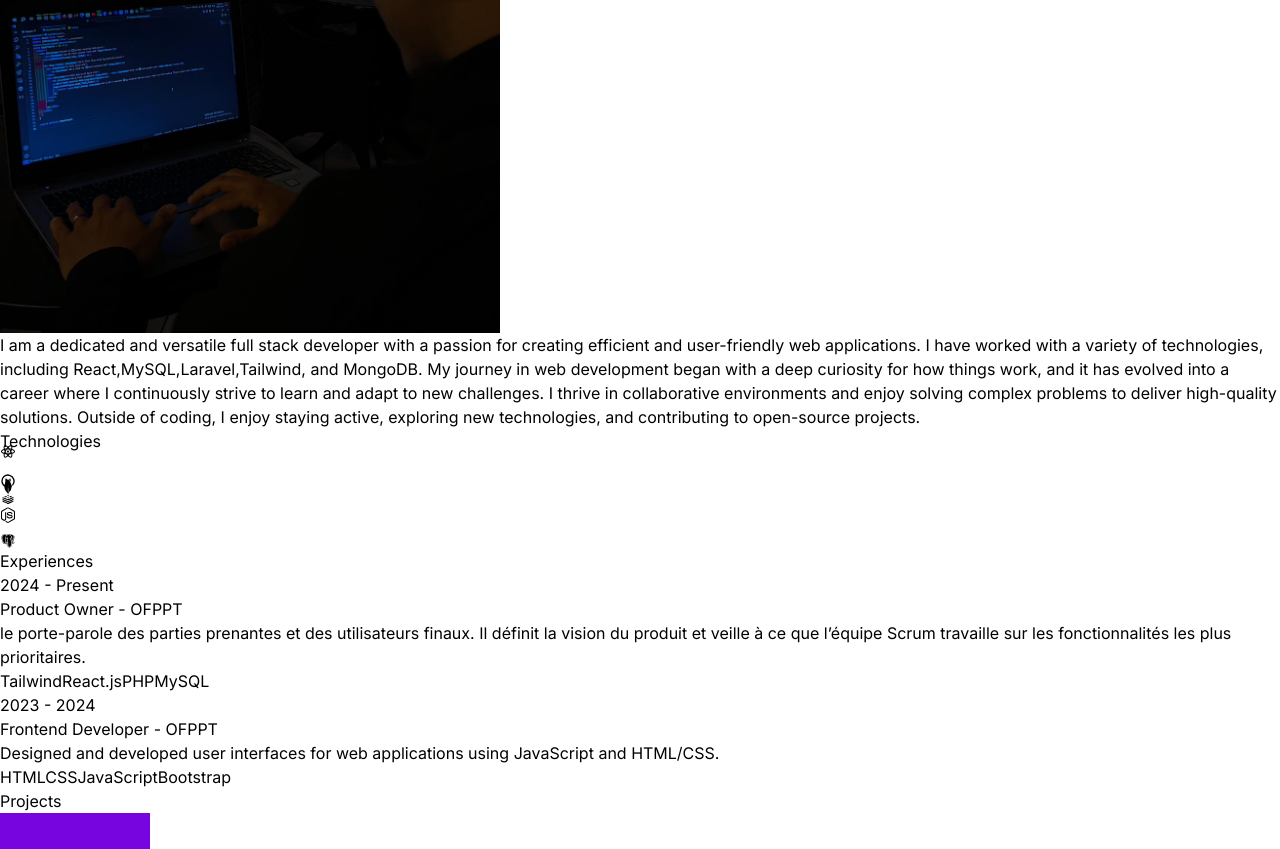
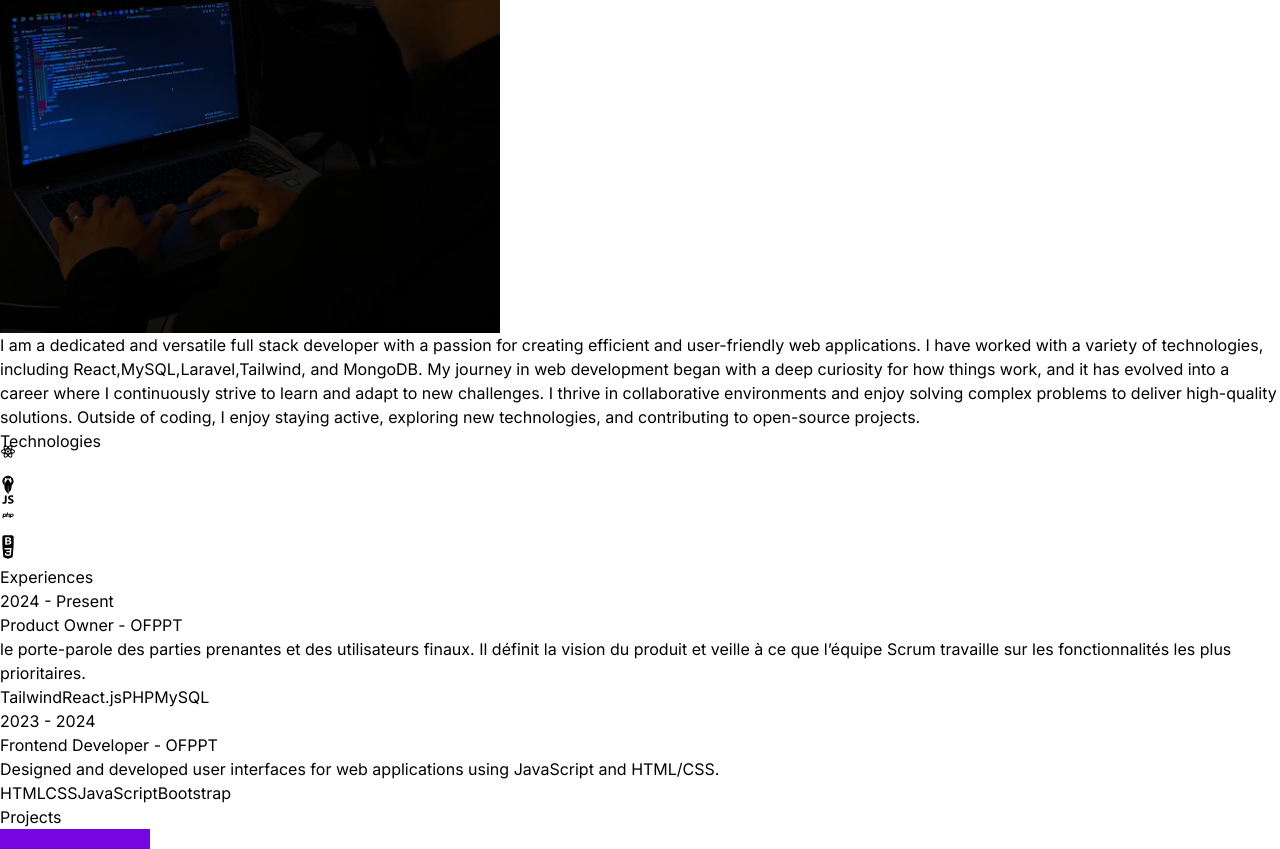
Before and after one commit to KarimKribi02/Portfolio-Kr, a React (Vite) app: page / in a window 1280 px wide. Shown: the part 1043-1892 px from the top of the page. Built offline with nearby package versions, Linux system fonts and the light colour scheme.

Commit message:
fin de portfolio

```diff
--- a/src/Components/Hero.jsx
+++ b/src/Components/Hero.jsx
@@ -40,7 +40,7 @@ function Hero() {
                 initial={{x: 100, opacity: 0}}
                 animate={{x: 0, opacity: 1}}
                 transition={{duration: 1, delay: 1.2}}
-                 className="" src="../KarimPic.jpg" alt="profilePic" />
+                 className="" src="../KarimPic.png" alt="profilePic" />
               </div>
             </div>
         </div>
--- a/src/Components/Technologies.jsx
+++ b/src/Components/Technologies.jsx
@@ -1,12 +1,13 @@
 import React from 'react'
 import {RiReactjsLine} from 'react-icons/ri'
-import {TbBrandNextjs} from 'react-icons/tb'
+import { DiJavascript1 } from "react-icons/di";
 import {SiMongodb} from 'react-icons/si'
-import {DiRedis} from 'react-icons/di'
-import {FaNodeJs} from 'react-icons/fa'
-import {BiLogoPostgresql} from 'react-icons/bi'
+import { DiPhp } from "react-icons/di";
+import { DiBootstrap } from "react-icons/di";
+import { DiCss3 } from "react-icons/di";
 import { motion } from "motion/react"
-import { animate } from 'motion'
+import { DiGithubBadge } from "react-icons/di";
+// import { animate } from 'motion'
 const iconVariants = (duration) => ({
   initial:{y: -10},
   animate: {y:[10, -10],
@@ -38,7 +39,7 @@ const Technologies = () => {
         initial="initial"
         animate="animate"
          className='rounded-2xl border border-neutral-800 p-4'>
-            <TbBrandNextjs className='text-7xl'/>
+            <DiGithubBadge className='text-7xl'/>
         </motion.div>
         <motion.div
         variants={iconVariants(5)}
@@ -52,21 +53,28 @@ const Technologies = () => {
         initial="initial"
         animate="animate"
          className='rounded-2xl border border-neutral-800 p-4'>
-            <DiRedis className='text-7xl text-red-700'/>
+            <DiJavascript1 className='text-7xl '/>
         </motion.div>
         <motion.div
         variants={iconVariants(6)}
         initial="initial"
         animate="animate"
          className='rounded-2xl border border-neutral-800 p-4'>
-            <FaNodeJs className='text-7xl text-green-500'/>
+            <DiPhp className='text-7xl '/>
         </motion.div>
         <motion.div
         variants={iconVariants(4)}
         initial="initial"
         animate="animate"
          className='rounded-2xl border border-neutral-800 p-4'>
-            <BiLogoPostgresql className='text-7xl text-sky-700'/>
+            <DiBootstrap className='text-7xl text-purple-600'/>
+        </motion.div>
+        <motion.div
+        variants={iconVariants(8)}
+        initial="initial"
+        animate="animate"
+         className='rounded-2xl border border-neutral-800 p-4'>
+            <DiCss3 className='text-7xl text-yellow-400'/>
         </motion.div>
       </motion.div>
     </div>
```
Also changed, not shown: public/KarimPic.jpg (deleted), public/KarimPic.png (added).
